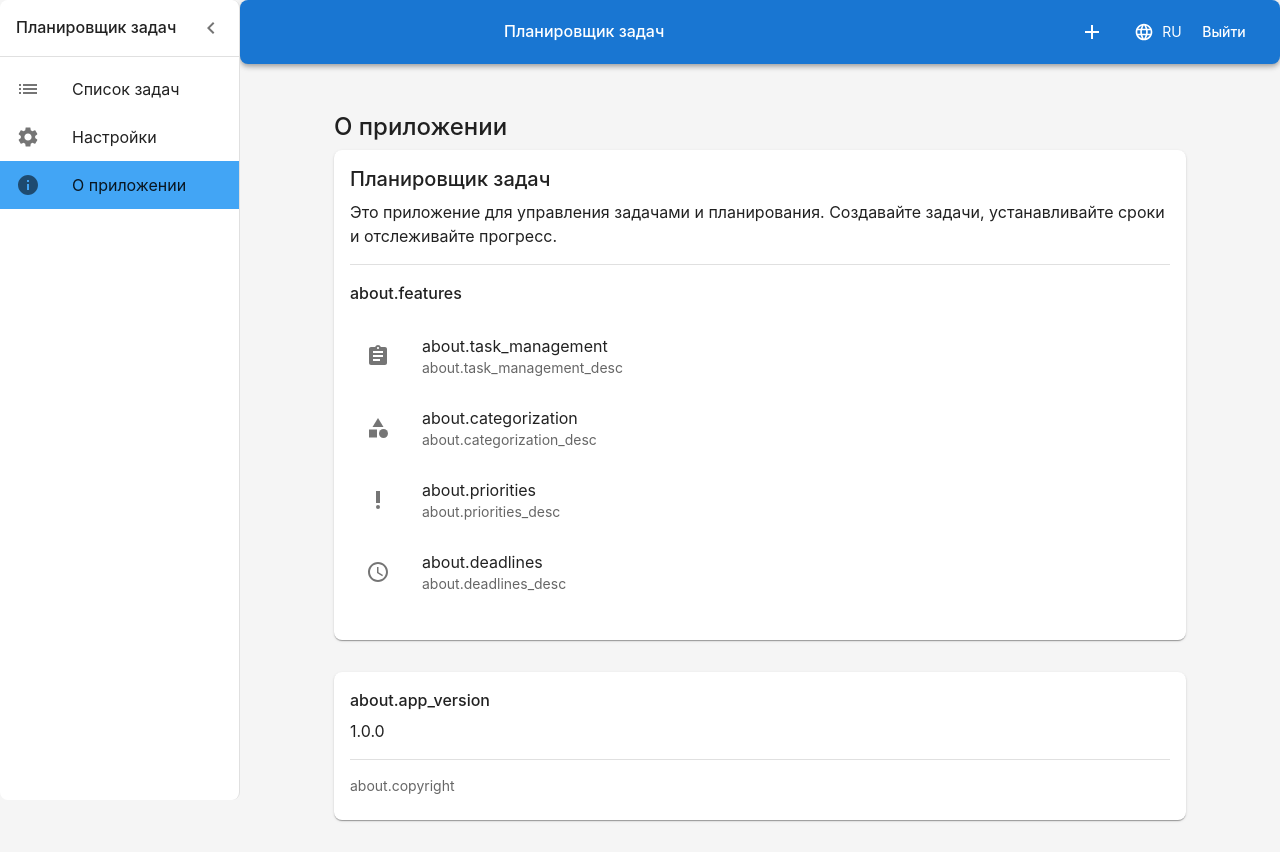
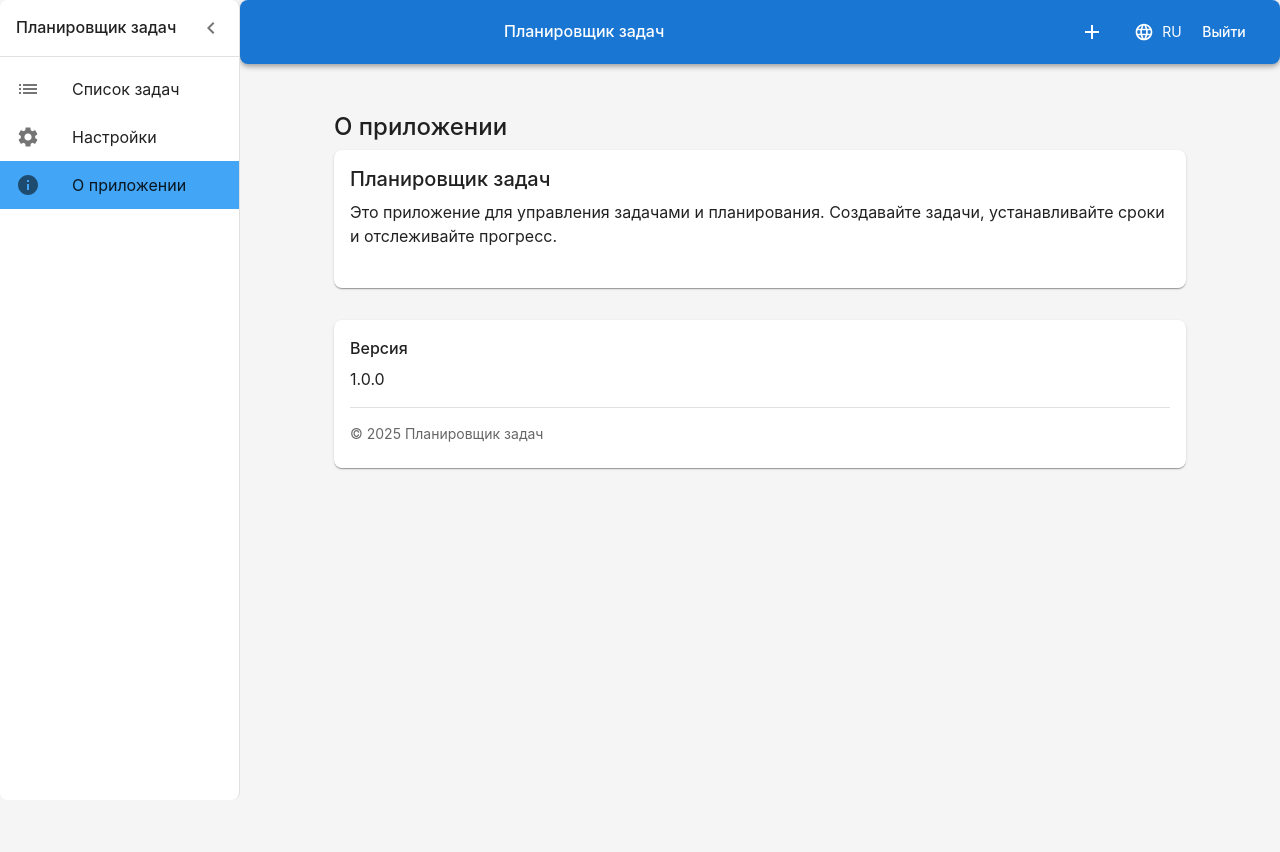
Before and after one commit to VladimirARodionov/planner, a React (Create React App) app in the folder frontend/: page /about in a window 1280 px wide. After the commit the page ends 800 px from the top, so only its background shows below. Built offline with nearby package versions, Linux system fonts and the light colour scheme; no server answers; sample sign-in values are in the browser's storage.

Commit message:
fix missing translations, simplify about page

```diff
--- a/frontend/src/i18n/locales/en.json
+++ b/frontend/src/i18n/locales/en.json
@@ -78,7 +78,10 @@
     "error_creating": "Error creating task",
     "error_updating": "Error updating task",
     "error_deleting": "Error deleting task",
-    "active_filters": "Active filters"
+    "active_filters": "Active filters",
+    "all_statuses": "All statuses",
+    "all_priorities": "All priorities",
+    "all_types": "All types"
   },
   "settings": {
     "general": "General settings",
@@ -132,8 +135,9 @@
   "about": {
     "title": "About",
     "description": "This is a task management and planning application. Create tasks, set deadlines, and track progress.",
-    "version": "Version {{version}}",
-    "developer": "Developed with ❤️"
+    "app_version": "Version",
+    "developer": "Developed with ❤️",
+    "copyright": "© 2025 Task Planner"
   },
   "language": {
     "change": "Change language",
--- a/frontend/src/i18n/locales/ru.json
+++ b/frontend/src/i18n/locales/ru.json
@@ -78,7 +78,10 @@
     "error_creating": "Ошибка создания задачи",
     "error_updating": "Ошибка обновления задачи",
     "error_deleting": "Ошибка удаления задачи",
-    "active_filters": "Активные фильтры"
+    "active_filters": "Активные фильтры",
+    "all_statuses": "Все статусы",
+    "all_priorities": "Все приоритеты",
+    "all_types": "Все типы"
   },
   "settings": {
     "general": "Общие настройки",
@@ -144,8 +147,9 @@
   "about": {
     "title": "О приложении",
     "description": "Это приложение для управления задачами и планирования. Создавайте задачи, устанавливайте сроки и отслеживайте прогресс.",
-    "version": "Версия {{version}}",
-    "developer": "Разработано с ❤️"
+    "app_version": "Версия",
+    "developer": "Разработано с ❤️",
+    "copyright": "© 2025 Планировщик задач"
   },
   "validation": {
     "required_field": "Это поле обязательно для заполнения"
--- a/frontend/src/pages/AboutPage.tsx
+++ b/frontend/src/pages/AboutPage.tsx
@@ -21,48 +21,6 @@ export const AboutPage: React.FC = () => {
             <Typography variant="body1" paragraph>
               {t('about.description')}
             </Typography>
-            <Divider sx={{ my: 2 }} />
-            <Typography variant="h6" gutterBottom>
-              {t('about.features')}
-            </Typography>
-            <List>
-              <ListItem>
-                <ListItemIcon>
-                  <Assignment />
-                </ListItemIcon>
-                <ListItemText
-                  primary={t('about.task_management')}
-                  secondary={t('about.task_management_desc')}
-                />
-              </ListItem>
-              <ListItem>
-                <ListItemIcon>
-                  <Category />
-                </ListItemIcon>
-                <ListItemText
-                  primary={t('about.categorization')}
-                  secondary={t('about.categorization_desc')}
-                />
-              </ListItem>
-              <ListItem>
-                <ListItemIcon>
-                  <PriorityHigh />
-                </ListItemIcon>
-                <ListItemText
-                  primary={t('about.priorities')}
-                  secondary={t('about.priorities_desc')}
-                />
-              </ListItem>
-              <ListItem>
-                <ListItemIcon>
-                  <Schedule />
-                </ListItemIcon>
-                <ListItemText
-                  primary={t('about.deadlines')}
-                  secondary={t('about.deadlines_desc')}
-                />
-              </ListItem>
-            </List>
           </CardContent>
         </Card>
 
```
